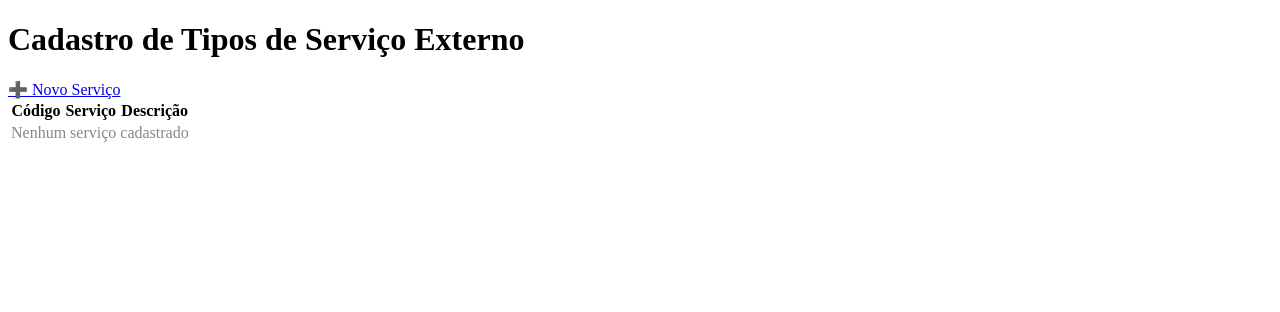
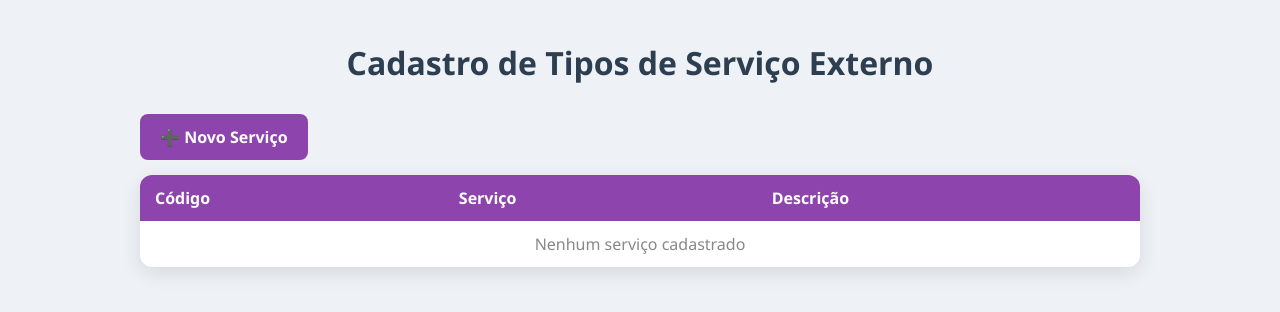
Before and after one commit to jardeloli/sev_digital, a Django app: template app/templates/lista_sevicos.html in a window 1280 px wide. Shown: the top 312 px of the page. Run offline with Django 5.2, Linux system fonts and the light colour scheme; the template is opened without the code that fills it, so the values that code supplies are empty.

Commit message:
feat: adiciona correcao la lista de servico

```diff
--- a/app/templates/lista_sevicos.html
+++ b/app/templates/lista_sevicos.html
@@ -1,6 +1,77 @@
 <!DOCTYPE html>
 <html lang="pt-br">
+<head>
+    <meta charset="UTF-8">
+    <title>Veículos - SEV Digital</title>
+    <style>
+        body {
+            font-family: 'Segoe UI', Tahoma, sans-serif;
+            background: #eef1f5;
+            margin: 0;
+            padding: 20px 0;
+        }
 
+        h1 {
+            text-align: center;
+            color: #2c3e50;
+            margin-bottom: 30px;
+        }
+
+        .container {
+            width: 95%;
+            max-width: 1000px;
+            margin: 0 auto;
+        }
+
+        .btn-novo {
+            display: inline-block;
+            background: #8e44ad;
+            color: white;
+            padding: 12px 20px;
+            border-radius: 8px;
+            text-decoration: none;
+            font-weight: bold;
+            margin-bottom: 15px;
+            transition: 0.3s;
+        }
+
+        .btn-novo:hover {
+            background: #732d91;
+        }
+
+        table {
+            width: 100%;
+            border-collapse: collapse;
+            background: white;
+            border-radius: 12px;
+            overflow: hidden;
+            box-shadow: 0 6px 20px rgba(0,0,0,0.1);
+        }
+
+        th, td {
+            padding: 12px 15px;
+            text-align: left;
+        }
+
+        th {
+            background: #8e44ad;
+            color: white;
+            font-weight: bold;
+        }
+
+        tr:nth-child(even) {
+            background: #f9f9f9;
+        }
+
+        tr:hover {
+            background: #dcd0ea;
+        }
+
+        td {
+            color: #2c3e50;
+        }
+    </style>
+</head>
 <body>
 
 <div class="container">
```
